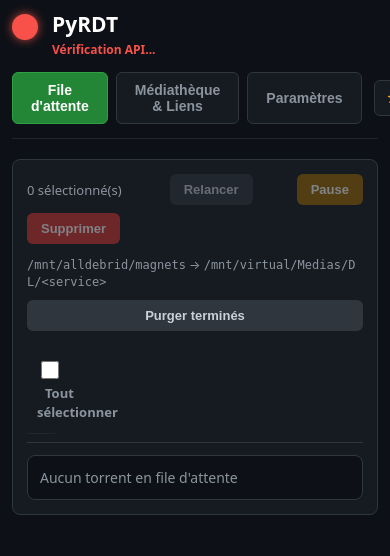
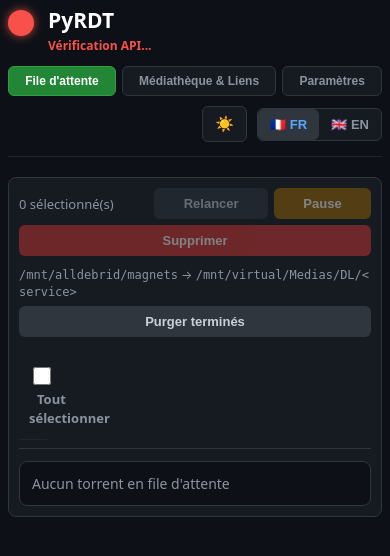
Before and after one commit to billouetaudrey/debridflow, a FastAPI app: page / in a window 390 px wide; the page is wider, and only the part inside the window is pictured. Shown: the top 556 px of that part. Run offline with FastAPI, Linux system fonts and the light colour scheme; data that the repository does not hold is empty; parts of the project's set-up code (start-up, migrations or seed data) failed here and were passed over.

Commit message:
fix(responsive): optimize mobile layout, prevent overflow on phone screens

```diff
--- a/app/static/css/style.css
+++ b/app/static/css/style.css
@@ -42,6 +42,11 @@
   --modal-shadow: rgba(0, 0, 0, 0.15);
 }
 
+html, body {
+  max-width: 100vw;
+  overflow-x: hidden;
+}
+
 body {
   font-family: system-ui, -apple-system, BlinkMacSystemFont, "Segoe UI", Roboto, sans-serif;
   background: var(--bg-body);
@@ -49,8 +54,14 @@ body {
   margin: 0;
   padding: 20px;
   transition: background 0.2s, color 0.2s;
+  overflow-x: hidden;
 }
-.wrap { max-width: 1300px; margin: 0 auto; }
+.wrap {
+  max-width: 1300px;
+  margin: 0 auto;
+  width: 100%;
+  min-width: 0;
+}
 
 /* Topbar */
 .topbar {
@@ -139,6 +150,11 @@ body {
   display: flex;
   align-items: center;
   gap: 12px;
+}
+.header-utils {
+  display: flex;
+  align-items: center;
+  gap: 10px;
 }
 .tabs { display: flex; gap: 8px; }
 .tab-btn {
@@ -409,18 +425,47 @@ small.hint { color: var(--text-muted); font-size: 12px; line-height: 1.4; }
 
 /* Responsive */
 @media (max-width: 820px) {
-  body { padding: 12px; }
-  .card { padding: 14px; }
-  .topbar { flex-direction: column; align-items: stretch; }
-  .header-controls { justify-content: space-between; }
-  .tabs { flex: 1; }
-  .tab-btn { flex: 1; text-align: center; }
-  .settings-layout { grid-template-columns: 1fr; gap: 14px; }
+  body { padding: 10px; }
+  .card { padding: 12px; }
+  .topbar { flex-direction: column; align-items: stretch; gap: 12px; }
+  .brand { justify-content: flex-start; }
+  .header-controls {
+    display: flex;
+    flex-direction: column;
+    align-items: stretch;
+    gap: 10px;
+    width: 100%;
+  }
+  .tabs {
+    display: flex;
+    width: 100%;
+    gap: 6px;
+    overflow-x: auto;
+    -webkit-overflow-scrolling: touch;
+  }
+  .tab-btn {
+    flex: 1 1 auto;
+    text-align: center;
+    padding: 8px 10px;
+    font-size: 13px;
+    white-space: nowrap;
+    min-width: 0;
+  }
+  .header-utils {
+    display: flex;
+    justify-content: flex-end;
+    align-items: center;
+    gap: 10px;
+    width: 100%;
+  }
+  .settings-layout { grid-template-columns: 1fr; gap: 14px; width: 100%; min-width: 0; }
   .settings-sidebar {
     flex-direction: row;
     overflow-x: auto;
+    -webkit-overflow-scrolling: touch;
     padding: 6px;
     gap: 6px;
+    width: 100%;
   }
   .settings-nav-item {
     white-space: nowrap;
@@ -428,38 +473,78 @@ small.hint { color: var(--text-muted); font-size: 12px; line-height: 1.4; }
     padding: 9px 12px;
     font-size: 13px;
     border-left: 0;
+    flex: 0 0 auto;
   }
   .settings-nav-item.active {
     border-left: 0;
     border-bottom: 2px solid var(--active-nav-text);
     border-radius: 6px 6px 2px 2px;
   }
+  .settings-content { min-width: 0; width: 100%; overflow-x: hidden; }
   .grid { grid-template-columns: 1fr; }
   .svc-head { display: none; }
   .svc-row { grid-template-columns: 1fr; background: var(--bg-card); padding: 12px; border-radius: 6px; border: 1px solid var(--border-main); }
   .form-actions button { width: 100%; }
-  .toolbar { flex-direction: column; align-items: stretch; }
-  .bulk-bar { justify-content: space-between; }
-  .paths-bar { flex-direction: column; align-items: flex-start; }
+  .toolbar { flex-direction: column; align-items: stretch; gap: 10px; width: 100%; }
+  .bulk-bar, .paths-bar { display: flex; flex-wrap: wrap; gap: 6px; width: 100%; }
+  .bulk-bar > *, .paths-bar > * { flex: 1 1 auto; }
+  #magnet-search-input { max-width: 100% !important; width: 100% !important; }
+  .paths-bar { flex-direction: column; align-items: stretch; }
   .paths-bar button { width: 100%; }
   .pbar { max-width: 100%; }
 
-  table, thead, tbody, th, td, tr { display: block; width: 100%; }
-  thead tr { display: flex; align-items: center; gap: 8px; padding-bottom: 8px; border-bottom: 1px solid var(--border-main); }
-  thead th:not(:first-child) { display: none; }
-  thead th:first-child::after { content: attr(data-text-all); font-size: 13px; color: var(--text-muted); margin-left: 8px; }
-  tbody tr {
+  /* Queue Table Mobile Cards */
+  #queue-table, #queue-table thead, #queue-table tbody, #queue-table th, #queue-table td, #queue-table tr {
+    display: block; width: 100%;
+  }
+  #queue-table thead tr {
+    display: flex; align-items: center; gap: 8px; padding-bottom: 8px; border-bottom: 1px solid var(--border-main);
+  }
+  #queue-table thead th:not(:first-child) { display: none; }
+  #queue-table thead th:first-child::after { content: attr(data-text-all); font-size: 13px; color: var(--text-muted); margin-left: 8px; }
+  #queue-table tbody tr {
     background: var(--bg-table-row); border: 1px solid var(--border-main); border-radius: 8px;
     padding: 12px; margin-top: 12px; display: flex; flex-wrap: wrap; gap: 8px; align-items: center;
   }
-  tbody td { border: 0; padding: 0; width: auto; }
-  tbody td.col-chk { order: 1; }
-  tbody td.col-id { order: 2; font-size: 12px; display: flex; gap: 8px; align-items: center; }
-  tbody td.col-cat { order: 3; margin-left: auto; display: flex; gap: 6px; align-items: center; }
-  tbody td.col-name { order: 4; width: 100%; font-weight: 600; font-size: 14px; margin-top: 4px; }
-  tbody td.col-status { order: 5; width: 100%; }
-  tbody td.col-actions { order: 6; width: 100%; display: flex; gap: 8px; margin-top: 8px; }
-  tbody td.col-actions button { flex: 1; padding: 9px 6px; text-align: center; }
+  #queue-table tbody td { border: 0; padding: 0; width: auto; }
+  #queue-table tbody td.col-chk { order: 1; }
+  #queue-table tbody td.col-id { order: 2; font-size: 12px; display: flex; gap: 8px; align-items: center; }
+  #queue-table tbody td.col-cat { order: 3; margin-left: auto; display: flex; gap: 6px; align-items: center; }
+  #queue-table tbody td.col-name { order: 4; width: 100%; font-weight: 600; font-size: 14px; margin-top: 4px; word-break: break-word; overflow-wrap: anywhere; }
+  #queue-table tbody td.col-status { order: 5; width: 100%; }
+  #queue-table tbody td.col-actions { order: 6; width: 100%; display: flex; gap: 8px; margin-top: 8px; }
+  #queue-table tbody td.col-actions button { flex: 1; padding: 9px 6px; text-align: center; }
+
+  /* Scanner Responsive */
+  .scanner-header-bar { flex-direction: column; align-items: stretch; gap: 10px; }
+  .scanner-header-bar button { width: 100%; }
+  .scanner-stats-grid {
+    grid-template-columns: repeat(2, 1fr) !important;
+    gap: 8px !important;
+    margin: 12px 0 16px 0 !important;
+  }
+  .sc-stat-card { padding: 10px 6px !important; }
+  .sc-stat-val { font-size: 18px !important; }
+  .sc-stat-lbl { font-size: 11px !important; }
+  .scanner-section { padding: 12px !important; overflow-x: hidden; }
+  .scanner-section-head { flex-direction: column; align-items: stretch; gap: 10px; }
+  .sc-btn-group { width: 100%; }
+  .sc-btn-group button { flex: 1 1 auto; font-size: 12px; padding: 7px 8px; text-align: center; }
+  .mag-group-header { padding: 8px 10px; font-size: 13px; }
+  .mag-group-title { font-size: 13px; word-break: break-word; overflow-wrap: anywhere; }
+  .mag-item { flex-direction: column; align-items: stretch; gap: 8px; padding: 10px; }
+  .mag-info-left { min-width: 0 !important; width: 100%; word-break: break-word; overflow-wrap: anywhere; }
+  .mag-actions { width: 100%; justify-content: flex-end; }
+  .mag-actions button { width: 100%; text-align: center; }
+}
+
+@media (max-width: 480px) {
+  body { padding: 8px; }
+  .card { padding: 10px; }
+  .tab-btn { padding: 7px 6px; font-size: 12px; }
+  .sc-stat-card { padding: 8px 4px !important; }
+  .sc-stat-val { font-size: 16px !important; }
+  .scanner-stats-grid { gap: 6px !important; }
 }
 
 /* Scanner & Dead Links Styles */
--- a/app/templates/index.html
+++ b/app/templates/index.html
@@ -4,7 +4,7 @@
   <meta charset="utf-8">
   <meta name="viewport" content="width=device-width, initial-scale=1.0">
   <title>PyRDT</title>
-  <link rel="stylesheet" href="/static/css/style.css?v=2.1">
+  <link rel="stylesheet" href="/static/css/style.css?v=2.2">
   <script>
     (function() {
       const savedTheme = localStorage.getItem('pyrdt_theme') || 'dark';
@@ -31,6 +31,7 @@
         <button id="btn-settings" class="tab-btn" onclick="showTab('settings')" data-i18n="tab_settings">Paramètres</button>
       </div>
 
+      <div class="header-utils">
         <!-- Bouton Thème (Clair / Nuit) -->
         <button type="button" id="theme-btn" class="theme-btn" onclick="toggleTheme()" title="Basculer le thème">
           <span id="theme-icon">☀️</span>
@@ -40,6 +41,7 @@
         <div class="lang-switcher">
           <button type="button" class="lang-btn" data-lang="fr" onclick="setLanguage('fr')">🇫🇷 FR</button>
           <button type="button" class="lang-btn" data-lang="en" onclick="setLanguage('en')">🇬🇧 EN</button>
+        </div>
       </div>
     </div>
   </div>
@@ -62,7 +64,7 @@
         <button class="btn-sec" onclick="purgeCompleted()" data-i18n="btn_purge_completed">Purger terminés</button>
       </div>
     </div>
-    <table>
+    <table id="queue-table">
       <thead>
         <tr>
           <th style="width:28px" data-text-all="Tout sélectionner"><input type="checkbox" id="chk-all" onclick="toggleAll(this)"></th>
@@ -443,6 +445,6 @@
   </div>
 </div>
 
-<script src="/static/js/app.js?v=2.1"></script>
+<script src="/static/js/app.js?v=2.2"></script>
 </body>
 </html>
```
Lines whose indentation alone changed are shown as unchanged.
